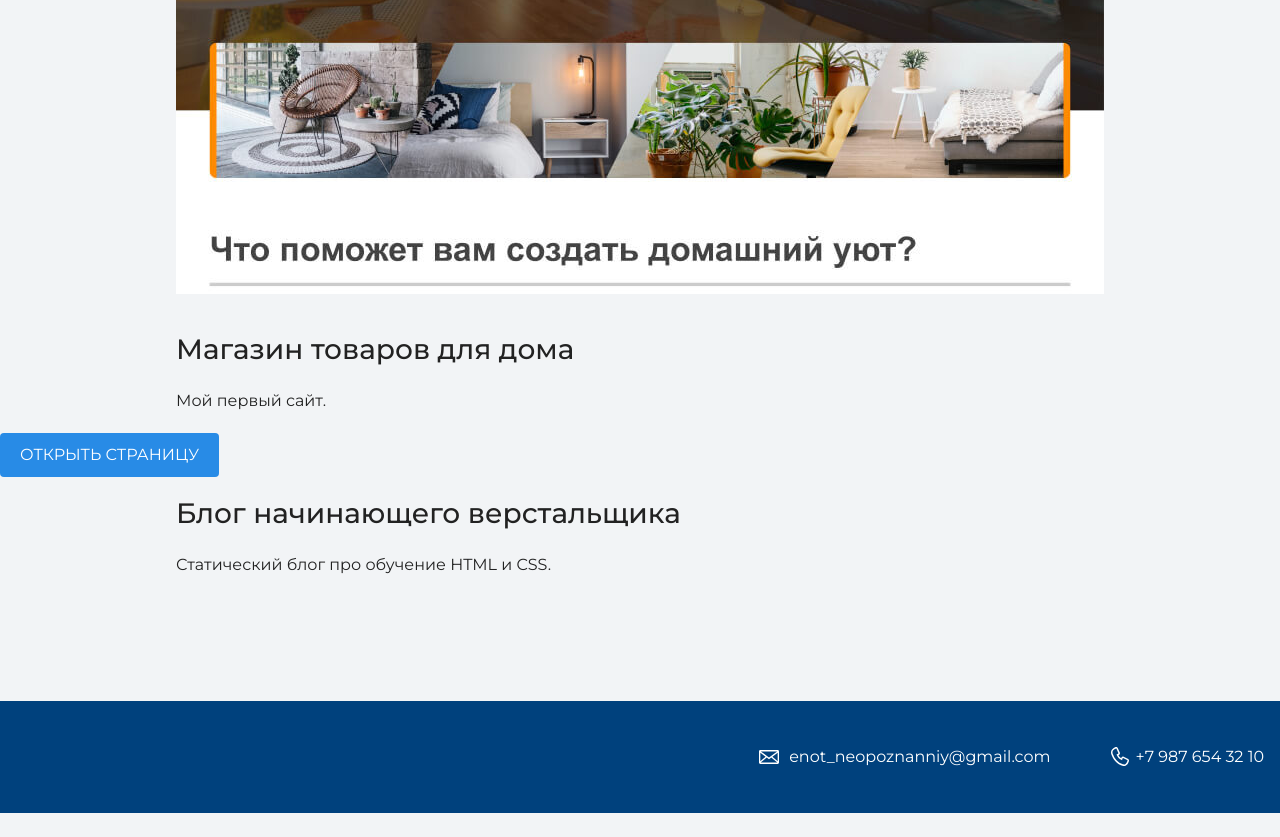
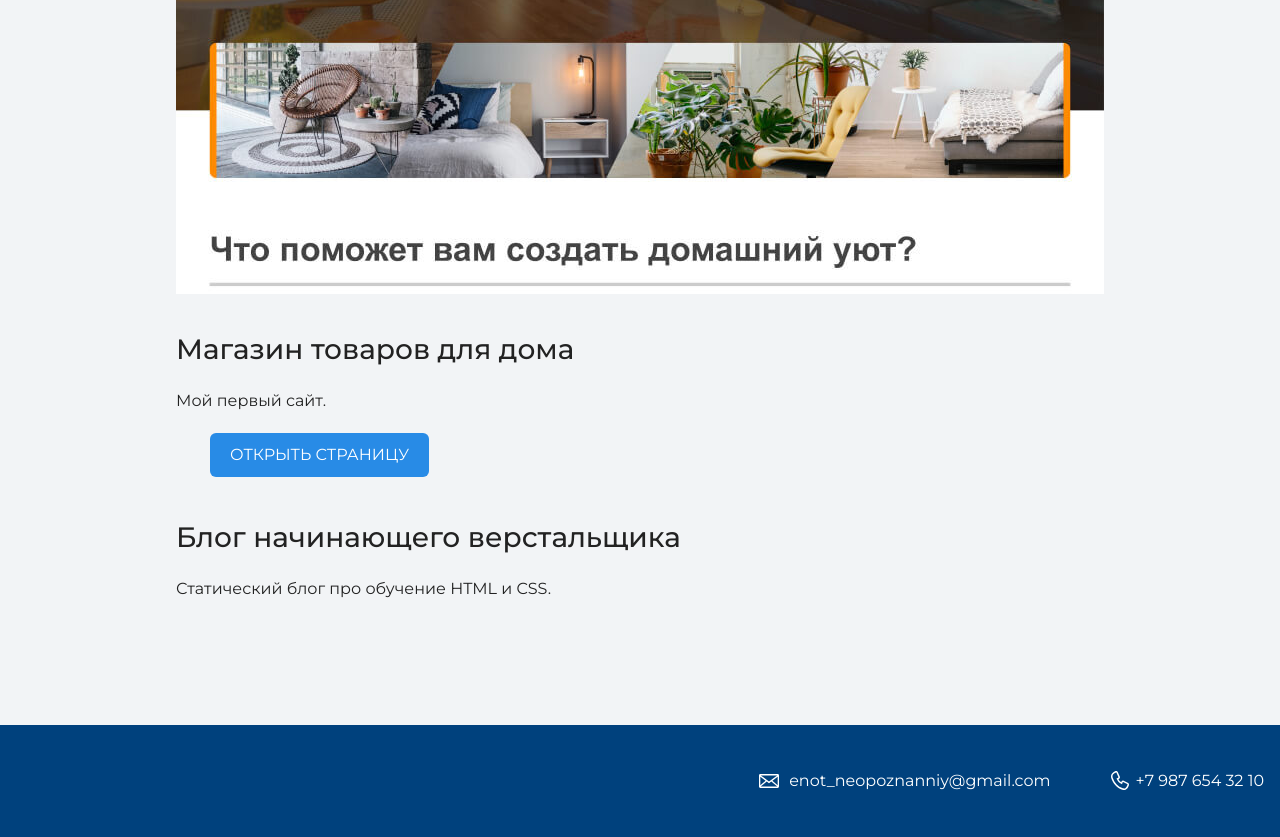
Before and after one commit to hitmanazi/my_cite, a plain HTML site: page index.html in a window 1280 px wide. Shown: the part 2473-3310 px from the top of the page. Before the commit the page ends 3286 px from the top, so only its background shows below. Drawn offline with nearby package versions, Linux system fonts and the light colour scheme.

Commit message:
Add files via upload

```diff
--- a/style.css
+++ b/style.css
@@ -159,6 +159,7 @@ body {
 }
 
 .button {
+  margin: 0 0 24px 210px;
   padding: 6px 20px;
   display: inline-block;
   vertical-align: baseline;
@@ -167,6 +168,7 @@ body {
   border-radius: 4px;
   background-color: #288be6;
   color: #ffffff;
+  border-radius: 6px;
 }
 
 .page-footer {
```
